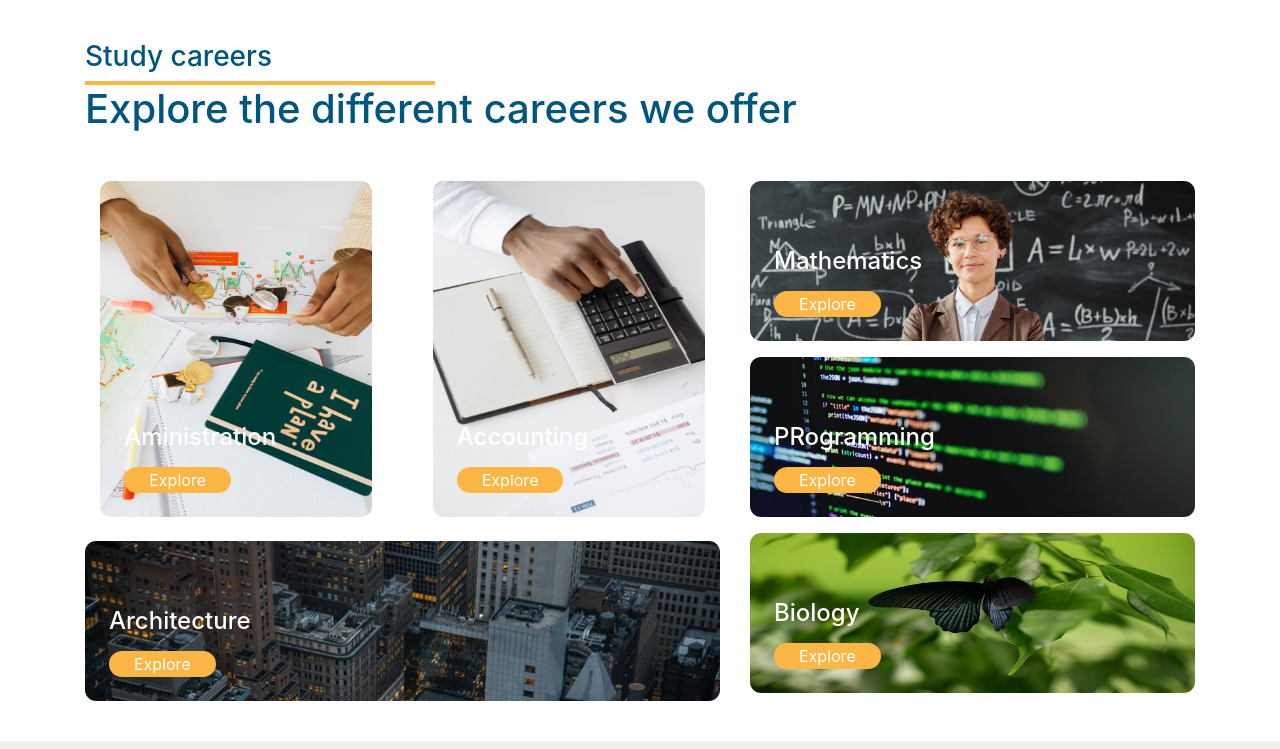
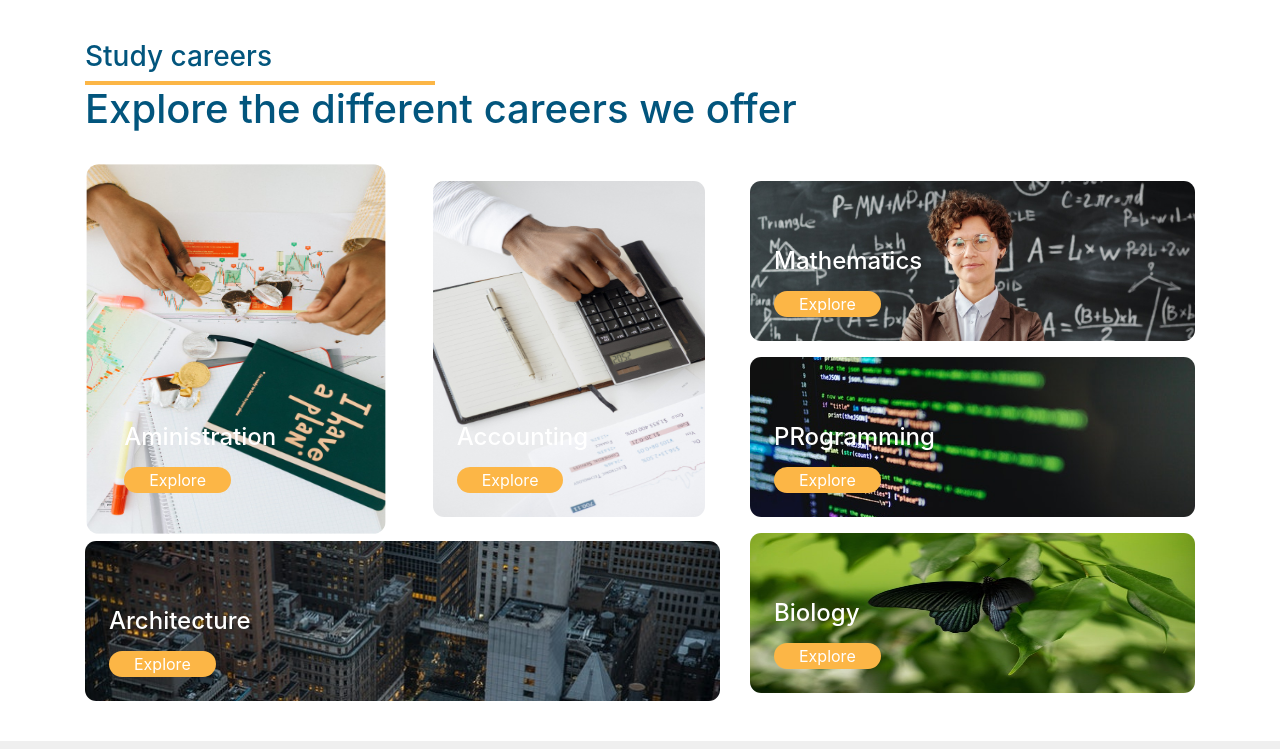
Before and after one commit to aliskairjose/test-web, a plain HTML site: page index.html in a window 1280 px wide. In both pictures the pointer is over the picture 236 px from the left and 1913 px from the top of the page. Shown: the part 1564-2313 px from the top of the page. Drawn offline with nearby package versions, Linux system fonts and the light colour scheme.

Commit message:
hover zoom

```diff
--- a/css/style.css
+++ b/css/style.css
@@ -148,5 +148,8 @@ section.benefits {
 
 .carrer-img{
   border-radius: .7rem;
+}
 
+.carrer-img:hover{
+    transform: scale(1.1);
 }
```
